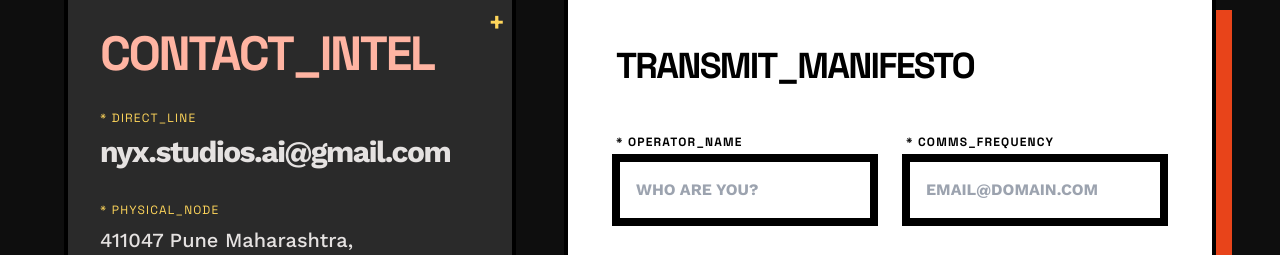
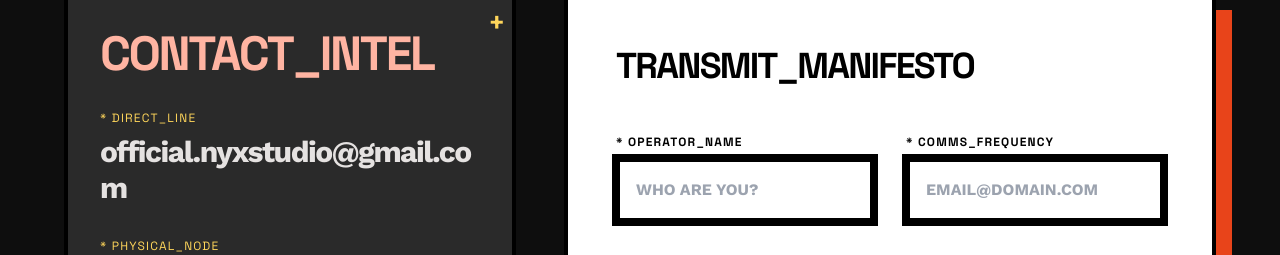
Before and after one commit to atharvgit2005/NYX, a Next.js app: page /contact in a window 1280 px wide. Shown: the part 780-1035 px from the top of the page. Built offline with nearby package versions, Linux system fonts and the light colour scheme; a web font is replaced by a local one.

Commit message:
chore: update agency contact email to official.nyxstudio@gmail.com and instagram handle to nyxstudio.in

```diff
--- a/src/app/clients/data/dessertino.config.json
+++ b/src/app/clients/data/dessertino.config.json
@@ -141,8 +141,8 @@
     "name": "NYX Studio",
     "tagline": "AI-Powered Content Studio",
     "founders": ["Atharv Paharia", "Bhavya Jain"],
-    "email": "nyx.studios.ai@gmail.com",
+    "email": "official.nyxstudio@gmail.com",
     "phone": "+91 86192 63998",
-    "website": "https://nyxstudio.tech"
+    "website": "https://nyxstudio.in"
   }
 }
--- a/src/app/components/SiteFooter.tsx
+++ b/src/app/components/SiteFooter.tsx
@@ -2,7 +2,7 @@ import Link from 'next/link';
 import Image from 'next/image';
 
 const SOCIAL = [
-  { href: 'https://www.instagram.com/nyx.studios.ai/', label: 'INSTAGRAM', external: true },
+  { href: 'https://www.instagram.com/nyxstudio.in/', label: 'INSTAGRAM', external: true },
   { href: 'https://www.linkedin.com/company/nyx-studio-ai/', label: 'LINKEDIN', external: true },
   { href: 'https://twitter.com/nyxstudiosai', label: 'TWITTER', external: true },
   { href: '/work', label: 'ARCHIVE', external: false },
--- a/src/app/contact/page.tsx
+++ b/src/app/contact/page.tsx
@@ -31,7 +31,7 @@ const contactPageSchema = {
   mainEntity: {
     "@type": "Organization",
     name: "NYX Studio",
-    email: "nyx.studios.ai@gmail.com",
+    email: "official.nyxstudio@gmail.com",
     address: {
       "@type": "PostalAddress",
       addressLocality: "Pune",
@@ -40,7 +40,7 @@ const contactPageSchema = {
       addressCountry: "IN",
     },
     sameAs: [
-      "https://www.instagram.com/nyx.studios.ai/",
+      "https://www.instagram.com/nyxstudio.in/",
       "https://www.linkedin.com/company/nyx-studio-ai/",
       "https://twitter.com/nyxstudiosai",
     ],
@@ -93,8 +93,8 @@ export default function AdContactPage() {
                             <div className="space-y-6 md:space-y-8">
                                 <div>
                                     <p className="text-xs font-headline uppercase tracking-widest text-secondary mb-2 scramble-text" data-original="* DIRECT_LINE">* DIRECT_LINE</p>
-                                    <a className="text-base sm:text-[1.15rem] md:text-3xl font-bold tracking-tighter hover:text-secondary transition-colors duration-75 block break-all" href="mailto:nyx.studios.ai@gmail.com">
-                                        nyx.studios.ai@gmail.com
+                                    <a className="text-base sm:text-[1.15rem] md:text-3xl font-bold tracking-tighter hover:text-secondary transition-colors duration-75 block break-all" href="mailto:official.nyxstudio@gmail.com">
+                                        official.nyxstudio@gmail.com
                                     </a>
                                 </div>
                                 <div>
@@ -107,7 +107,7 @@ export default function AdContactPage() {
                                 <div className="pt-6 md:pt-8 border-t-4 border-black">
                                     <p className="text-xs font-headline uppercase tracking-widest text-secondary mb-4 scramble-text" data-original="* FREQUENCY_CHANNELS">* FREQUENCY_CHANNELS</p>
                                     <div className="flex flex-col gap-2">
-                                        <a className="text-base md:text-xl font-bold uppercase tracking-tighter hover:text-secondary flex items-center group" href="https://www.instagram.com/nyx.studios.ai/" target="_blank" rel="noopener noreferrer">
+                                        <a className="text-base md:text-xl font-bold uppercase tracking-tighter hover:text-secondary flex items-center group" href="https://www.instagram.com/nyxstudio.in/" target="_blank" rel="noopener noreferrer">
                                             <span className="mr-3 md:mr-4 text-xs">01/</span> INSTAGRAM <span className="ml-auto opacity-0 group-hover:opacity-100">↗</span>
                                         </a>
                                         <a className="text-base md:text-xl font-bold uppercase tracking-tighter hover:text-secondary flex items-center group" href="https://www.linkedin.com/company/nyx-studio-ai/" target="_blank" rel="noopener noreferrer">
--- a/src/app/portal/components/PendingApprovalScreen.tsx
+++ b/src/app/portal/components/PendingApprovalScreen.tsx
@@ -38,10 +38,10 @@ export default function PendingApprovalScreen({ email, name }: Props) {
       <p className="mt-8 text-xs text-white/40 font-label uppercase tracking-wider">
         Need help? Email{' '}
         <a
-          href="mailto:nyx.studios.ai@gmail.com"
+          href="mailto:official.nyxstudio@gmail.com"
           className="text-[#D83C14] hover:underline"
         >
-          nyx.studios.ai@gmail.com
+          official.nyxstudio@gmail.com
         </a>
       </p>
     </div>
--- a/src/lib/config/admins.ts
+++ b/src/lib/config/admins.ts
@@ -15,7 +15,7 @@
 const HARDCODED_ADMIN_EMAILS: ReadonlyArray<string> = [
   'atharv@nyxstudio.tech',
   'bhavya@nyxstudio.tech',
-  'nyx.studios.ai@gmail.com',
+  'official.nyxstudio@gmail.com',
 ].map((e) => e.toLowerCase())
 
 function envAdminEmails(): string[] {
--- a/src/lib/seo.ts
+++ b/src/lib/seo.ts
@@ -189,7 +189,7 @@ export const organizationSchema = {
     "@type": "Place",
     name: "Pune, India",
   },
-  email: "nyx.studios.ai@gmail.com",
+  email: "official.nyxstudio@gmail.com",
   address: {
     "@type": "PostalAddress",
     addressLocality: "Pune",
@@ -262,7 +262,7 @@ export const organizationSchema = {
     {
       "@type": "ContactPoint",
       contactType: "sales",
-      email: "nyx.studios.ai@gmail.com",
+      email: "official.nyxstudio@gmail.com",
       areaServed: "IN",
       availableLanguage: ["en"],
     },
@@ -270,7 +270,7 @@ export const organizationSchema = {
   // Public profiles we control. Answer engines validate the entity against
   // every URL in this list — keep it accurate (don't list dead handles).
   sameAs: [
-    "https://www.instagram.com/nyx.studios.ai/",
+    "https://www.instagram.com/nyxstudio.in/",
     "https://www.linkedin.com/company/nyx-studio-ai/",
   ],
   founder: [
```
Also changed, not shown: 1 other file (tests, documents, lock files or other folders).
